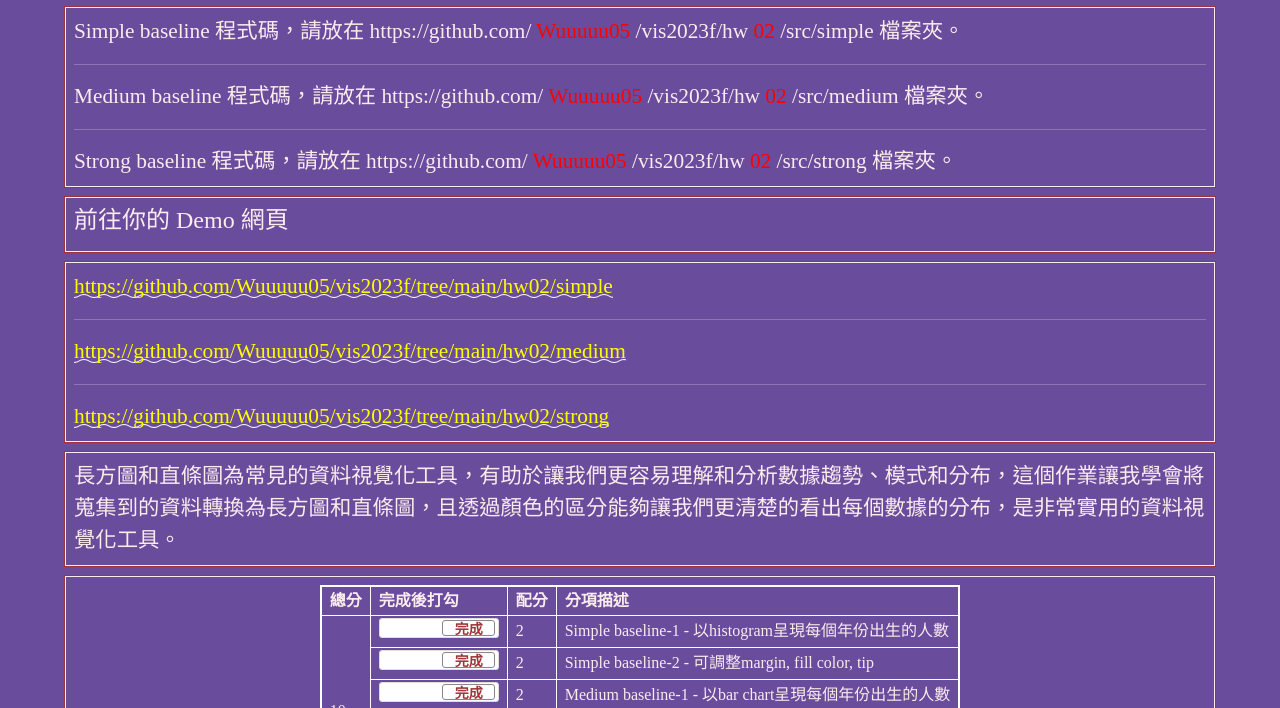
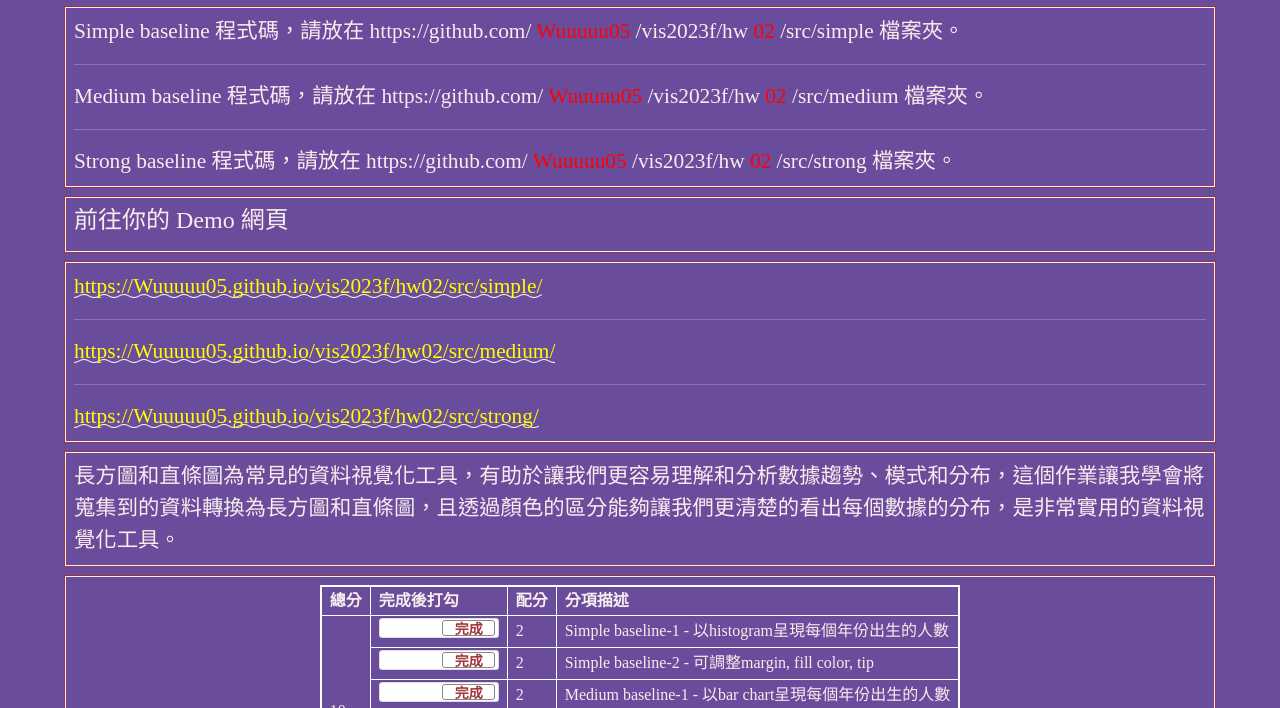
Before and after one commit to Wuuuuu05/vis2023f, a plain HTML site: page hw02/index.html in a window 1280 px wide. Shown: the part 86-794 px from the top of the page. Drawn offline with nearby package versions, Linux system fonts and the light colour scheme.

Commit message:
Update index.html

```diff
--- a/hw02/index.html
+++ b/hw02/index.html
@@ -215,11 +215,11 @@
   <!-- ------------------------------------------------>
   <div class="row hw12">
     <div class="col-md-12 twenty">
-      <a href="https://Wuuuuu05.github.io/vis2023f/hw02/src/simple">https://github.com/Wuuuuu05/vis2023f/tree/main/hw02/simple</a>
+      <a href="https://Wuuuuu05.github.io/vis2023f/hw02/src/simple/">https://Wuuuuu05.github.io/vis2023f/hw02/src/simple/</a>
       <hr>
-      <a href="https://Wuuuuu05.github.io/vis2023f/hw02/src/medium">https://github.com/Wuuuuu05/vis2023f/tree/main/hw02/medium</a>
+      <a href="https://Wuuuuu05.github.io/vis2023f/hw02/src/medium/">https://Wuuuuu05.github.io/vis2023f/hw02/src/medium/</a>
       <hr>
-      <a href="https://Wuuuuu05.github.io/vis2023f/hw02/src/strong">https://github.com/Wuuuuu05/vis2023f/tree/main/hw02/strong</a>
+      <a href="https://Wuuuuu05.github.io/vis2023f/hw02/src/strong/">https://Wuuuuu05.github.io/vis2023f/hw02/src/strong/</a>
       </div>
   </div>
 
```
